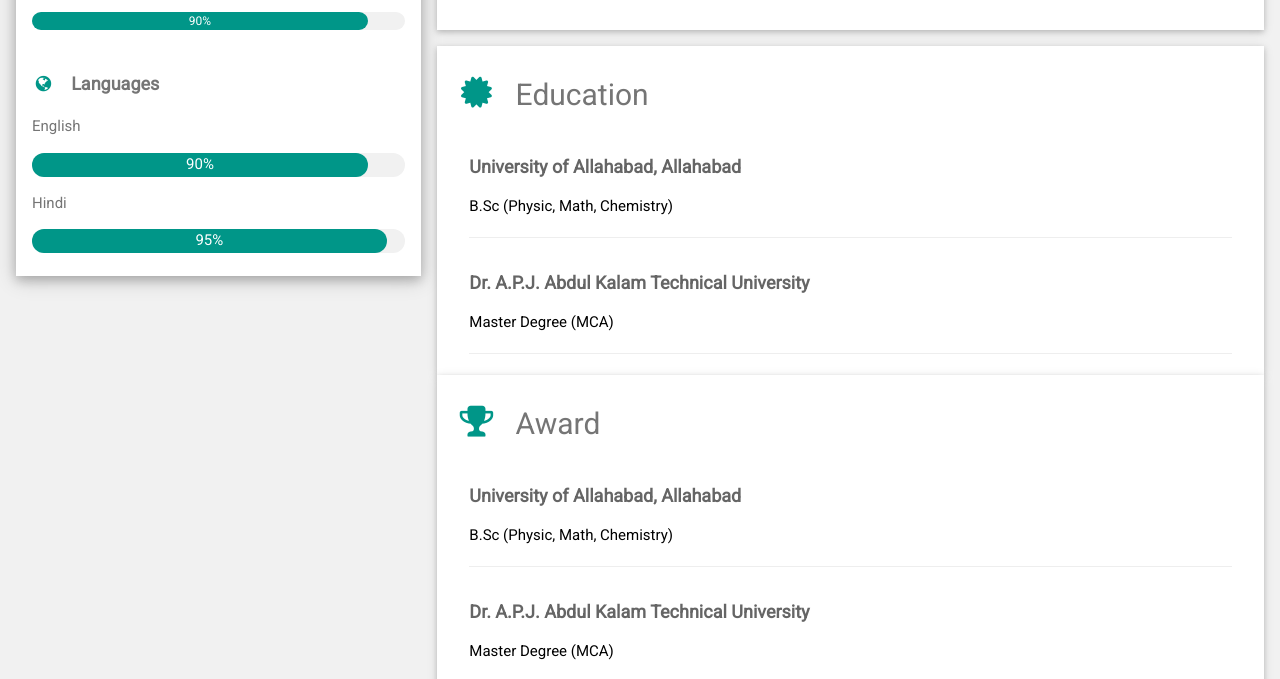
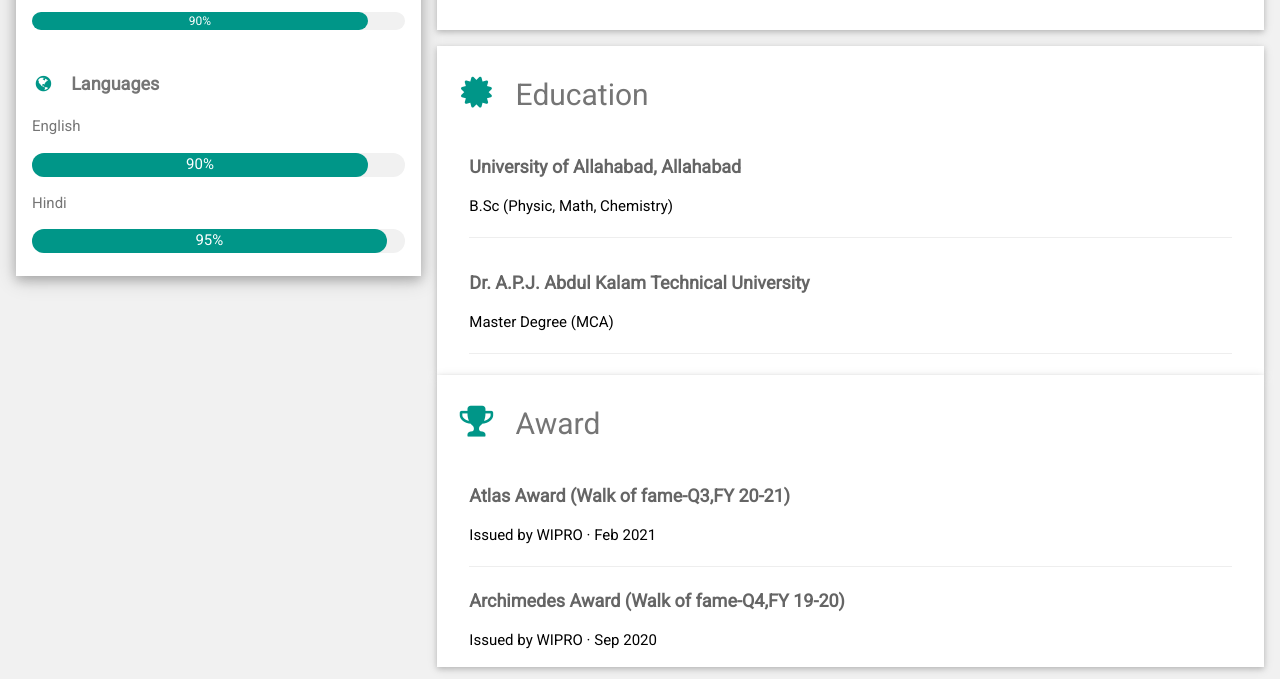
Before and after one commit to devendra-kmr/devendra-kmr.github.io, a plain HTML site: page index.html in a window 1280 px wide. Shown: the part 1254-1933 px from the top of the page. Drawn offline with Linux system fonts and the light colour scheme.

Commit message:
modified

```diff
--- a/index.html
+++ b/index.html
@@ -20,7 +20,7 @@
 
   <header class="w3-container w3-teal w3-center w3-margin-top">
    <p style="margin-top:0x" ><h2 >DEVENDRA KUMAR</h2>
-   <h4  style="margin-top:-11px">B.Sc(University Of Allahabad)&nbsp;&nbsp;MCA(AKTU)</h4>
+   <h4  style="margin-top:-11px">B.Sc (University Of Allahabad)&nbsp;&nbsp;MCA (AKTU)</h4>
     <h4 style="margin-top:-11px">Software Development & Technology Architecture</h4>
    </p>
  <!-- <p> 📞 +91 7897059066 | ✉️ devendrakumar.gzp@outlook.com</p>-->
@@ -166,17 +166,20 @@
       <div class="w3-container w3-card w3-white">
         <h2 class="w3-text-grey w3-padding-16"><i class="fa fa-trophy fa-fw w3-margin-right w3-xxlarge w3-text-teal"></i>Award</h2>
         <div class="w3-container">
-          <h5 class="w3-opacity"><b>University of Allahabad, Allahabad</b></h5>
+          <h5 class="w3-opacity"><b>Atlas Award (Walk of fame-Q3,FY 20-21)</b></h5>
         <!--  <h6 class="w3-text-teal"><i class="fa fa-calendar fa-fw w3-margin-right"></i>Forever</h6>-->
-          <p>B.Sc (Physic, Math, Chemistry)</p>
+          <p>Issued by WIPRO · Feb 2021</p>
           <hr>
+                    <h5 class="w3-opacity"><b>
+Archimedes Award (Walk of fame-Q4,FY 19-20)</b></h5>
+          <p>Issued by WIPRO · Sep 2020</p>
         </div>
-        <div class="w3-container">
-          <h5 class="w3-opacity"><b>Dr. A.P.J. Abdul Kalam Technical University</b></h5>
-      <!--    <h6 class="w3-text-teal"><i class="fa fa-calendar fa-fw w3-margin-right"></i>2013 - 2015</h6>-->
-          <p>Master Degree (MCA)</p>
+<!--        <div class="w3-container">
+          <h5 class="w3-opacity"><b>
+Archimedes Award (Walk of fame-Q4,FY 19-20)</b></h5>
+          <p>Issued by WIPRO · Sep 2020</p>
           <hr>
-        </div>
+        </div>-->
 <!--        <div class="w3-container">
           <h5 class="w3-opacity"><b>School of Coding</b></h5>
           <h6 class="w3-text-teal"><i class="fa fa-calendar fa-fw w3-margin-right"></i>2010 - 2013</h6>
```
